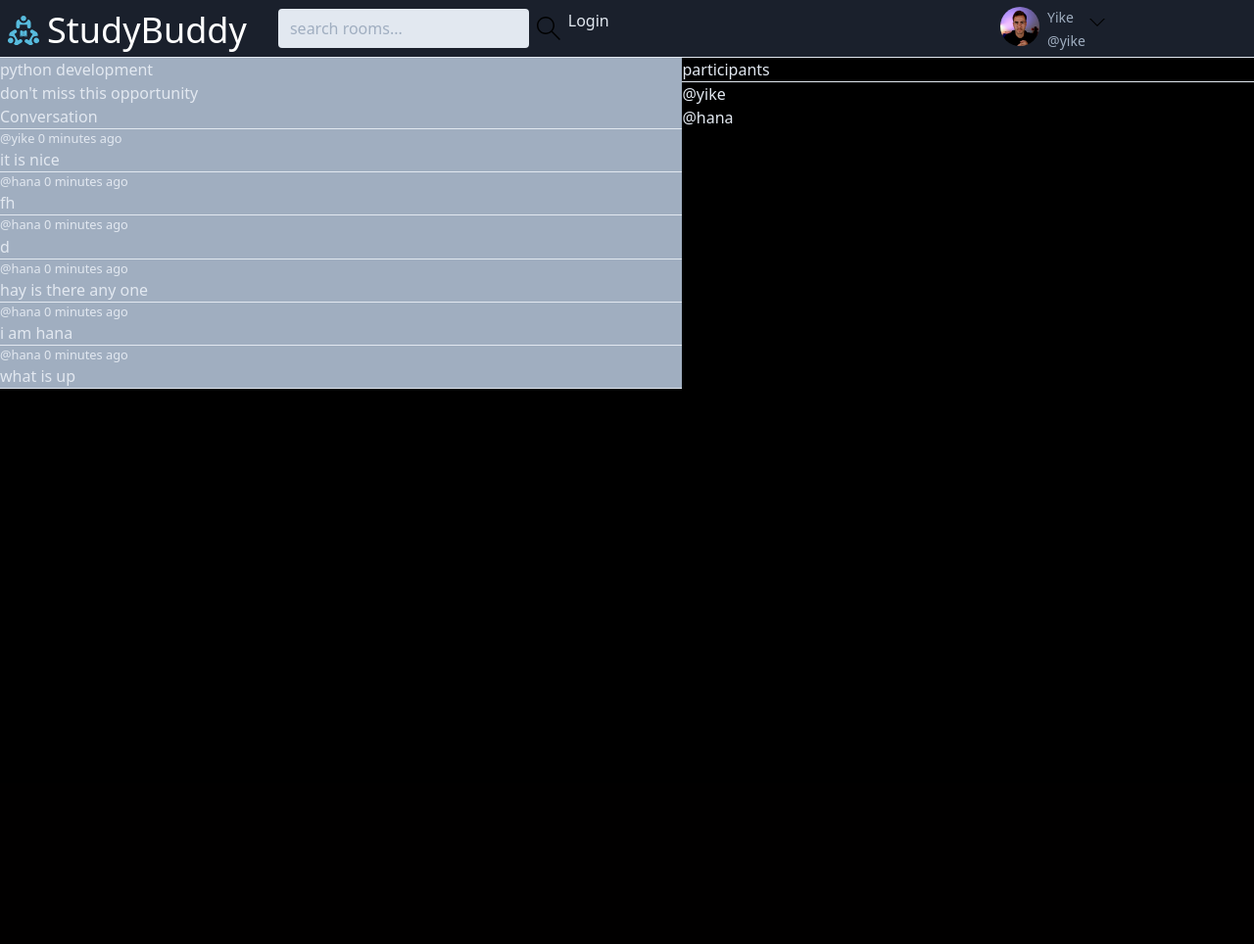
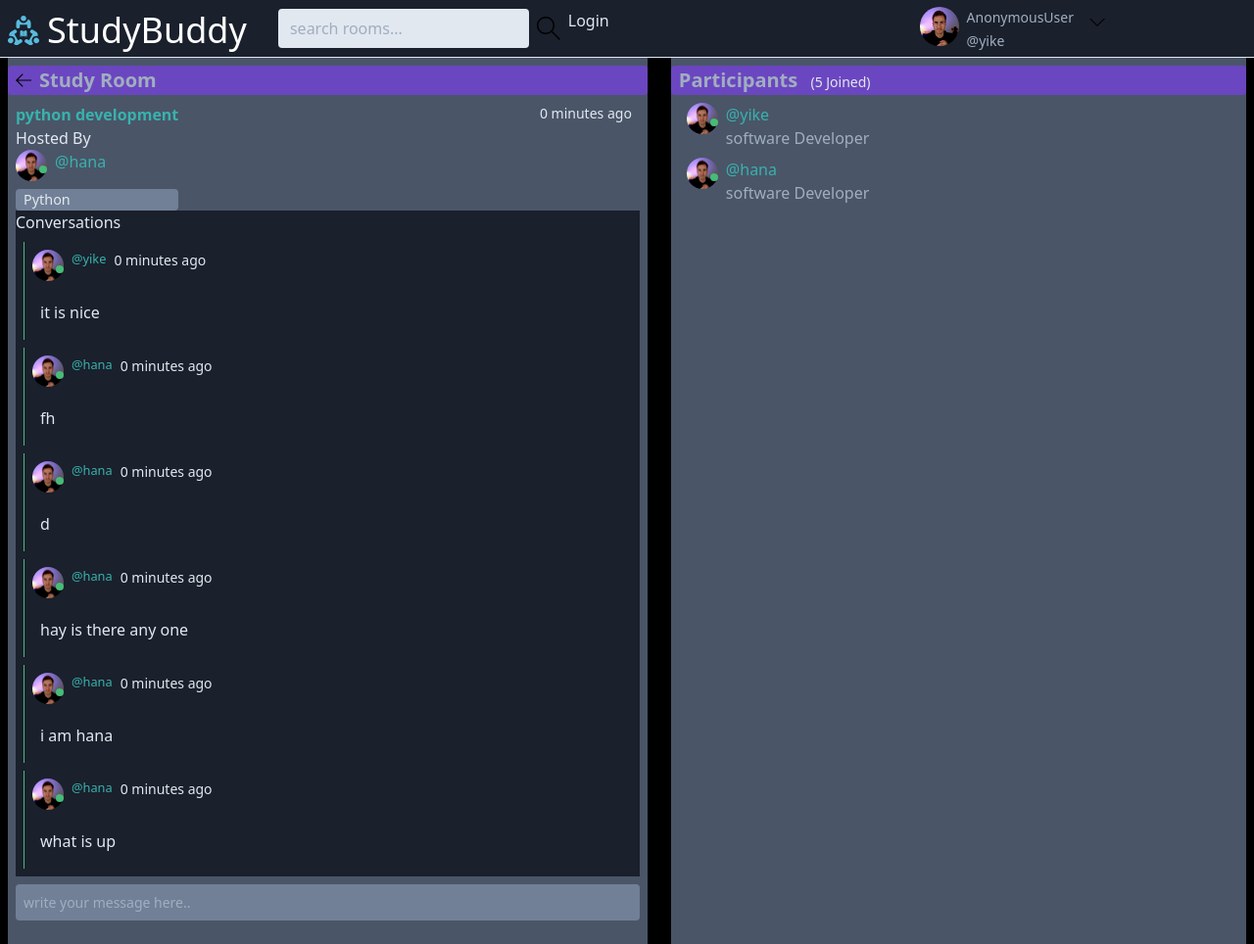
Before and after one commit to yike-cyber/studyBuddy-App-Django, a Django app: page /room/8/ in a window 1280 px wide. Shown: the whole page at 98% size. Before the commit the page ends 397 px from the top, so only its background shows below. Run offline with Django 5.2, Linux system fonts and the light colour scheme; data comes from the database, SQL or seed files in the repository; both versions use the stored data as it was after the commit; style sheets or scripts are compiled from the project's sources.

Commit message:
updating update/create room form

```diff
--- a/Backend/base/views.py
+++ b/Backend/base/views.py
@@ -90,6 +90,7 @@ def room(request,pk):
         room.participants.add(request.user)
         return redirect('room',pk = room.id)
     context = {'room':room,
+               'current_user': request.user,
                'room_messages':room_messages,
                'participants':participants,
                }
@@ -118,12 +119,22 @@ def createRoom(request):
     topics = Topic.objects.all
 
     if request.method =='POST':
-        form = RoomForm(request.POST)
-        if form.is_valid():
-           room =  form.save(commit=False)
-           room.host = request.user
-           room.save()
-           return redirect('home')
+        topic_name = request.POST.get('topic')
+        topic,created = Topic.objects.get_or_create(name=topic_name)
+
+        Room.objects.create(
+            host = request.user,
+            topic = topic,
+            name = request.POST.get('name'),
+            description = request.POST.get('description')
+
+        )
+        #form = RoomForm(request.POST)
+        # if form.is_valid():
+        #    room =  form.save(commit=False)
+        #    room.host = request.user
+        #    room.save()
+        return redirect('home')
 
     context = {'form':form,
                'topics':topics}
--- a/Frontend/templates/base/room.html
+++ b/Frontend/templates/base/room.html
@@ -1,43 +1,104 @@
 {% extends "main.html" %} {% block content %}
-<div class="grid grid-flow-col">
+{%load static %}
+<div class="grid grid-flow-col gap-2">
 
-  <div class="grid-cols-8 bg-gray-500">
-    <h2>{{room.name}}</h2>
+  <div class="grid-cols-8 bg-gray-700 mx-2">
+    <div class="flex flex-row items-center justify-start  mt-2 px-2 bg-purple-700 rounded">
+      <a href="{{request.META.HTTP_REFERER}}"><img src="{% static 'assets/icons/arrow-left.svg' %}" class="w-4 h-4 "
+          alt="left-arrow"></a>
+      <p class="text-xl text-gray-500 font-semibold ml-2">Study Room</p>
+    </div>
+    <div class="flex flex-row justify-between mt-2 px-2">
+      <div class="">
+        <h2 class="font-semibold text-md text-teal-500">{{room.name}}</h2>
+        <p>Hosted By</p>
+        <div class="flex flex-row">
+          <div class="relative">
+            <img src="{%static 'images/dennis.jpg' %}" class="w-8 h-8 rounded-full inline" alt="">
+            <p class="bg-green-500 w-2 h-2 absolute rounded-full" style="top: 1rem;right: 0;">
+              </span>
+          </div>
+          <div class="ml-2 font-normal">
+            <p class="text-teal-500 "> <a href="{%url 'user-profile' room.host.id %}">@{{room.host.username}}</a></p>
+          </div>
 
-    <p>{{room.description}}</p>
+        </div>
+        <a href="{% url 'home'   %}?q={{room.topic.name}}">
+          <p class=" mt-2 text-lg font-sm bg-gray-600 rounded  pl-2 pr-1"><small>{{room.topic.name}}</small></p>
+        </a>
+      </div>
+      <p class="text-sm mr-2">{{room.created|timesince}} ago</p>
+    </div>
 
-    <div>
-      <h3>Conversation</h3>
-      <hr />
+
+
+    <div class="mx-2 bg-gray-900  ">
+      <h3>Conversations</h3>
+      <div class=" overflow-y-scroll">
         {% for message in room_messages %}
-      <div>
-        {% if request.user == message.user %}
-        <a href="{% url 'delete-message' message.id %}">delete</a>
+        <div class=" border-l border-green-500 m-2 p-2 ">
+          <div class="flex flex-row justify-between">
+            <div class="flex flex-row">
+              <div class="relative">
+                <img src="{%static 'images/dennis.jpg' %}" class="w-8 h-8 rounded-full inline" alt="">
+                <p class="bg-green-500 w-2 h-2 absolute rounded-full" style="top: 1rem;right: 0;">
+                  </span>
+              </div>
+              <div class="ml-2 flex flex-row">
+                <small> <a href="{% url 'user-profile' message.user.id %}" class="text-teal-500">@{{message.user}}
+
+                  </a>
+                </small>
+                <p class="text-sm font-thin ml-2">{{message.created|timesince}} ago</p>
+              </div>
+            </div>
+
+
+            {% if current_user == message.user%}
+            <a href="{% url 'delete-message' message.id %}"><img src="{%static 'assets/icons/remove.svg' %}"
+                class="w-4 w-4 bg-blue-400" alt="delete"></a>
             {% endif %}
-        <small>@{{message.user}} {{message.created|timesince}} ago</small>
-        <p>{{message.body}}</p>
-        <hr />
+
+          </div>
+
+          <p class="bg-gray-900 mt-3 px-2 py-2 rounded">{{message}}</p>
+
+
         </div>
 
         {% endfor %}
       </div>
+    </div>
 
-    {% if request.user.is_authenticated %}
-    <div>
-      <form action="" method="POST">
+
+    <div class="">
+      <form action="" method="POST" class=" py-2 relative px-2 ">
         {% csrf_token %}
-        <input class="text-black m-1" type="text" name="body" placeholder="write your message here.." />
+        <input class="bg-gray-600 text-sm text-gray-200  p-2 rounded absolute w-full sticky" type="text" name="body"
+          placeholder="write your message here.." />
       </form>
     </div>
-    {% endif %}
+
   </div>
 
-  <div class="grid-cols-4">
-    <h3>participants</h3>
-    <hr class="bg-black">
+  <div class="grid-cols-4 bg-gray-700 mx-2">
+    <div class="bg-purple-700 rounded pl-2  mt-2">
+      <p class="text-xl text-gray-500 font-semibold mr-2 inline">Participants </p> <span class="text-sm ">(5
+        Joined)</span>
+    </div>
+
     {% for user in participants%}
-    <div>
-      <p>@{{user.username}}</p>
+    <div class="flex flex-row mt-2 px-2 mx-2 ">
+      <div class="relative">
+        <img src="{%static 'images/dennis.jpg' %}" class="w-8 h-8 rounded-full inline" alt="">
+        <p class="bg-green-500 w-2 h-2 absolute rounded-full" style="top: 1rem;right: 0;">
+          </span>
+      </div>
+      <div class="ml-2 text-gray-500 font-normal">
+        <p class="text-teal-500 ">@{{user.username}}</p>
+        <p>software Developer</p>
+      </div>
+
     </div>
 
     {% endfor %}
--- a/Frontend/templates/navbar.html
+++ b/Frontend/templates/navbar.html
@@ -31,7 +31,7 @@
       <img src="{% static '/images/dennis.jpg' %}" alt="profile_img" class="w-10 h-10 rounded-full pb-0" />
       <div class="mx-2 text-sm text-gray-500">
         <p class="flex flex-row">
-          <span>Yike</span>
+          <span>{{request.user}}</span>
           <img src="{%static '/assets/icons/chevron-down.svg' %}" class="w-4 h-4 ml-4 mt-2 " alt="logout arrow">
         </p>
         <p>@yike</p>
```
Also changed, not shown: Frontend/templates/base/room_form.html (+31 -4 lines), db.sqlite3. Lines whose indentation alone changed are shown as unchanged.
